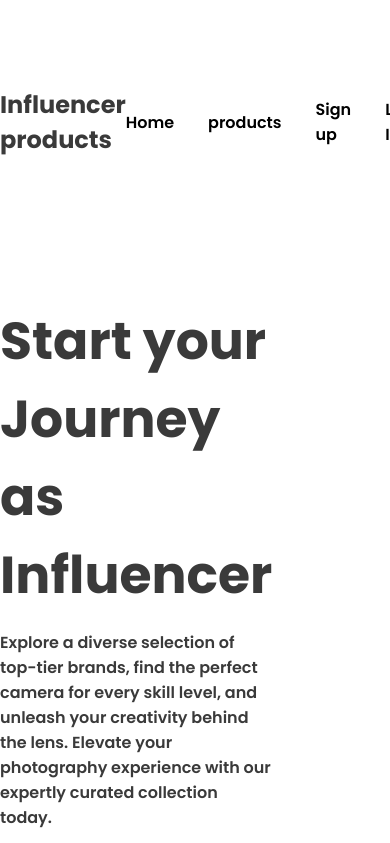
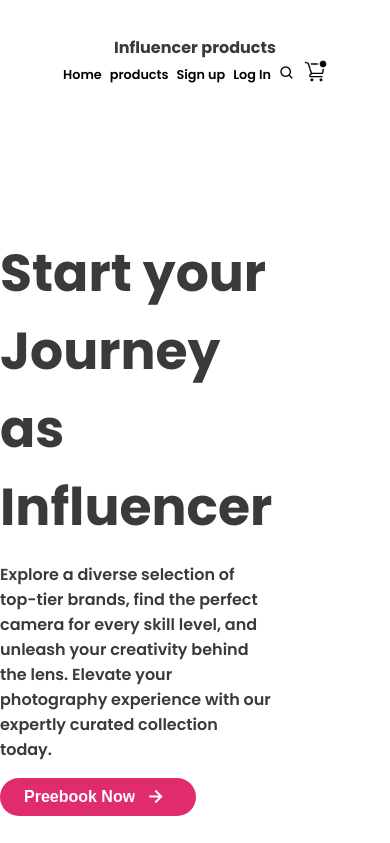
Before and after one commit to jhs575/influencer, a plain HTML site: page index.html in a window 390 px wide. Shown: the top 843 px of the page. Drawn offline with nearby package versions, Linux system fonts and the light colour scheme.

Commit message:
make nav bar responsive

```diff
--- a/index.html
+++ b/index.html
@@ -8,6 +8,7 @@
     <link href="https://fonts.googleapis.com/css2?family=Poppins:wght@100;200;300;400;500;600;700;800;900&family=Inter:wght@100;200;300;400;500;600;700;800;900&family=Manrope:wght@200;300;400;500;600;700;800&family=Roboto:wght@400;500;700;900&display=swap" rel="stylesheet">
     <link href='https://unpkg.com/boxicons@2.1.4/css/boxicons.min.css' rel='stylesheet'>
     <link rel="stylesheet" href="style.css">
+    <link rel="stylesheet" href="responsive.css">
     <title>Document</title>
 </head>
 <body>
--- /dev/null
+++ b/responsive.css
@@ -0,0 +1,31 @@
+
+/* responsive style mobile start*/
+@media screen and (max-width:570px) {
+    nav {
+        justify-content: center;
+        flex-direction: column;
+        align-items: center;
+        max-width: 460px;
+        margin: 35px auto 0 auto;
+    }
+    .header-title {
+        font-size: 1rem;
+    }
+    nav>.nav-bar>ul {
+        gap:8px;
+    }
+    nav .nav-bar ul li i {
+        font-size: 1rem;
+    }
+    .nav-bar ul li {
+        font-size: 0.8rem;
+    }
+    .nav-bar ul li img {
+        height: 1.5rem;
+        width: 1.5rem;
+    }
+}
+/* responsive style mobile end*/
+/* responsive style tablet start*/
+
+/* responsive style tablet end*/
```
Also changed, not shown: style.css (+0 -9 lines).
